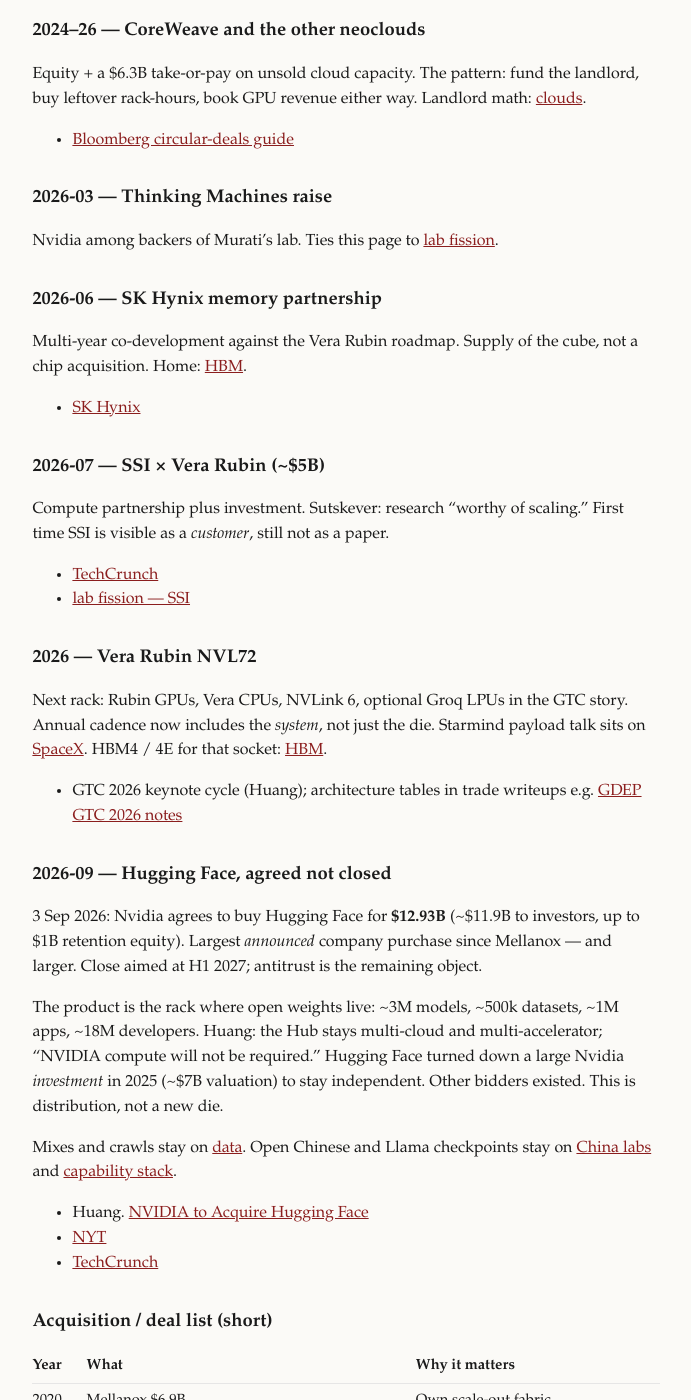
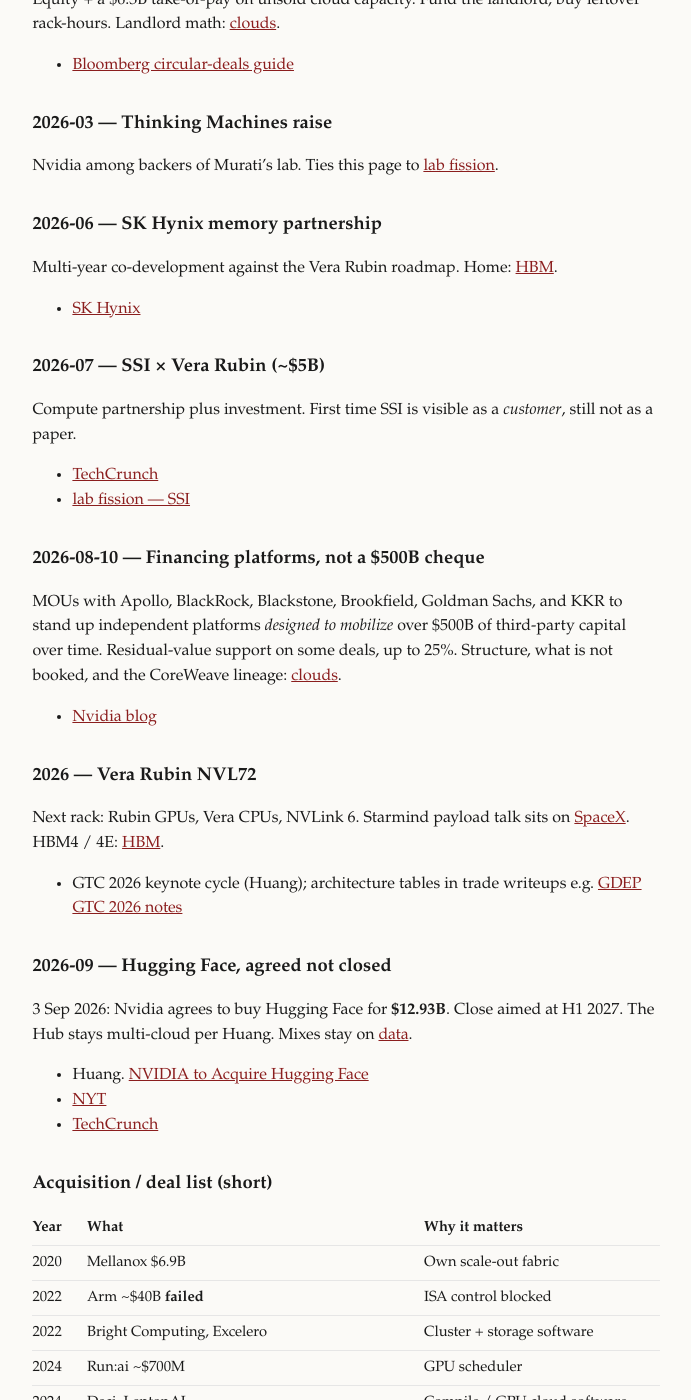
Before and after one commit to vandontduong/chronicle, a Jekyll site: the page built from timelines/nvidia.md, in a window 1280 px wide and 1400 px high, scrolled down 3737 px. Shown: the whole window, without its empty margins (294-985 px from the left). Built offline with Jekyll 4.4.1, drawn with Linux system fonts in a browser that asks for light colours; some of the changed text lies outside the part shown.

Commit message:
Point Nvidia at clouds for Aug 2026 manager platforms

```diff
--- a/timelines/nvidia.md
+++ b/timelines/nvidia.md
@@ -8,7 +8,7 @@ permalink: /timelines/nvidia/
 
 <p class="meta">The substrate under every other timeline — chips, interconnect, then checks into the labs.</p>
 
-This is not a GPU catalog. Beats are the things that changed *how* models get trained or served — plus the deals that lock that substrate to specific labs. Who prints the die: [TSMC]({{ '/timelines/tsmc/' | relative_url }}). Who prints the memory cube: [HBM]({{ '/timelines/hbm/' | relative_url }}). Capability per flop: [efficiency]({{ '/timelines/efficiency/' | relative_url }}).
+This is not a GPU catalog. Beats are the things that changed *how* models get trained or served — plus the deals that lock that substrate to specific labs. Who prints the die: [TSMC]({{ '/timelines/tsmc/' | relative_url }}). Who prints the memory cube: [HBM]({{ '/timelines/hbm/' | relative_url }}). Capability per flop: [efficiency]({{ '/timelines/efficiency/' | relative_url }}). Who lent against the chip, including the 2026 manager platforms: [clouds]({{ '/timelines/clouds/' | relative_url }}).
 
 ## 1993 / 1999 — A graphics company, then a GPU
 
@@ -49,7 +49,7 @@ Mixed-precision matrix units on V100. Training throughput jumps without a new al
 
 ## 2020-04 — Mellanox closes ($6.9B)
 
-Announced 2019. InfiniBand + SmartNICs. Scale-*out* becomes an Nvidia product, not a partner SKU. The later “Nvidia is a networking company” line starts here.
+Announced 2019. InfiniBand + SmartNICs. Scale-*out* becomes an Nvidia product, not a partner SKU.
 
 - [NVIDIA completes Mellanox](https://nvidianews.nvidia.com/news/nvidia-completes-acquisition-of-mellanox-creating-major-force-driving-next-gen-data-centers)
 
@@ -68,7 +68,7 @@ $40B+ bid for Arm. Killed by US/UK/EU antitrust (2022). The road not taken: own
 
 ## 2022 — Hopper / H100 + Transformer Engine
 
-FP8 paths aimed at transformers. The chip the GPT-4 / Claude / Gemini wave rented. Transformer Engine is the software that makes FP8 a default, not a research flag. Memory on the package is SK Hynix HBM3 — [HBM]({{ '/timelines/hbm/' | relative_url }}).
+FP8 paths aimed at transformers. The chip the GPT-4 / Claude / Gemini wave rented. Transformer Engine is the software that makes FP8 a default. Memory on the package is SK Hynix HBM3 — [HBM]({{ '/timelines/hbm/' | relative_url }}).
 
 - [Transformer Engine](https://github.com/NVIDIA/TransformerEngine)
 - [Hopper architecture in-depth](https://developer.nvidia.com/blog/nvidia-hopper-architecture-in-depth/)
@@ -81,7 +81,7 @@ Dao et al. make attention IO-aware on *this* hardware. Belongs on [efficiency]({
 
 ## 2023 — Grace, then GH200
 
-An Nvidia Arm CPU, NVLink-C2C to a Hopper GPU, coherent memory. The CPU is no longer only Intel or AMD next to the accelerator. Later GB200 pairs Grace with Blackwell the same way.
+An Nvidia Arm CPU, NVLink-C2C to a Hopper GPU, coherent memory. Later GB200 pairs Grace with Blackwell the same way.
 
 - [Grace CPU](https://www.nvidia.com/en-us/data-center/grace-cpu/)
 
@@ -93,26 +93,26 @@ GPU orchestration on Kubernetes. After this, Nvidia sells the scheduler that sit
 
 ## 2024–25 — Blackwell, then NVL72
 
-B200 / GB200. 72 GPUs as one NVLink domain. The scale-*up* story (inside the rack) becomes as important as scale-out. CoWoS packaging, not litho, is often the scarce step — [TSMC]({{ '/timelines/tsmc/' | relative_url }}). HBM3E quals for those boards: [HBM]({{ '/timelines/hbm/' | relative_url }}).
+B200 / GB200. 72 GPUs as one NVLink domain. CoWoS packaging, not litho, is often the scarce step — [TSMC]({{ '/timelines/tsmc/' | relative_url }}). HBM3E quals: [HBM]({{ '/timelines/hbm/' | relative_url }}).
 
 - [GB200 NVL72](https://www.nvidia.com/en-us/data-center/gb200-nvl72/)
 - GTC sessions on NVL72 inference (e.g. [S72503](https://www.nvidia.com/en-us/on-demand/session/gtc25-s72503/))
 
 ## 2025 — Groq: license + hire, not a clean buy
 
-Inference LPU tech and talent (Jonathan Ross). Structured to dodge a full acquisition review. Later racks list Groq LPUs next to Vera Rubin.
+Inference LPU tech and talent (Jonathan Ross). Structured to dodge a full acquisition review.
 
 - Coverage of the license/hire structure: [TechArena](https://techarena.ai/content/from-ai-land-grab-to-full-stack-targeting-the-orchestration-layer)
 
 ## 2025-01 — Cosmos as a world-model SKU
 
-Physical-AI foundation models, open weights, sold next to the robot stack. The paper and the simulator claim live on [world models]({{ '/timelines/world-models/' | relative_url }}). The beat here is: Nvidia now ships *weights*, not only silicon.
+Physical-AI foundation models, open weights, sold next to the robot stack. The paper lives on [world models]({{ '/timelines/world-models/' | relative_url }}). The beat here is: Nvidia now ships *weights*, not only silicon.
 
 - NVIDIA Cosmos. [arXiv:2501.03575](https://arxiv.org/abs/2501.03575)
 
 ## 2025-09 / 2026-02 — OpenAI: LOI then a smaller cheque
 
-Letter of intent: up to $100B and 10 GW of Nvidia systems. What closed: about **$30B** equity into OpenAI’s 2026 round, not the full $100B. Circular-financing debate starts here: invest in the lab that buys the chips.
+Letter of intent: up to $100B and 10 GW of Nvidia systems. What closed: about **$30B** equity into OpenAI’s 2026 round, not the full $100B.
 
 - [Fortune on the $100B headline](https://fortune.com/2025/09/28/nvidia-openai-circular-financing-ai-bubble/)
 - [Reuters cluster of infra deals](https://www.reuters.com/business/autos-transportation/companies-pouring-billions-advance-ai-infrastructure-2026-07-22/)
@@ -125,7 +125,7 @@ Nvidia up to $10B, Microsoft $5B; Anthropic pledges large Azure / Grace-Blackwel
 
 ## 2024–26 — CoreWeave and the other neoclouds
 
-Equity + a $6.3B take-or-pay on unsold cloud capacity. The pattern: fund the landlord, buy leftover rack-hours, book GPU revenue either way. Landlord math: [clouds]({{ '/timelines/clouds/' | relative_url }}).
+Equity + a $6.3B take-or-pay on unsold cloud capacity. Fund the landlord, buy leftover rack-hours. Landlord math: [clouds]({{ '/timelines/clouds/' | relative_url }}).
 
 - [Bloomberg circular-deals guide](https://www.bloomberg.com/graphics/2026-ai-circular-deals/)
 
@@ -135,30 +135,32 @@ Nvidia among backers of Murati’s lab. Ties this page to [lab fission]({{ '/tim
 
 ## 2026-06 — SK Hynix memory partnership
 
-Multi-year co-development against the Vera Rubin roadmap. Supply of the cube, not a chip acquisition. Home: [HBM]({{ '/timelines/hbm/' | relative_url }}).
+Multi-year co-development against the Vera Rubin roadmap. Home: [HBM]({{ '/timelines/hbm/' | relative_url }}).
 
 - [SK Hynix](https://news.skhynix.com/en/multi-year-tech-partnership-with-nvidia/)
 
 ## 2026-07 — SSI × Vera Rubin (~$5B)
 
-Compute partnership plus investment. Sutskever: research “worthy of scaling.” First time SSI is visible as a *customer*, still not as a paper.
+Compute partnership plus investment. First time SSI is visible as a *customer*, still not as a paper.
 
 - [TechCrunch](https://techcrunch.com/2026/07/27/ilya-sutskevers-safe-superintelligence-partners-with-nvidia-to-scale-its-ai-research/)
 - [lab fission — SSI]({{ '/timelines/lab-fission/' | relative_url }})
 
+## 2026-08-10 — Financing platforms, not a $500B cheque
+
+MOUs with Apollo, BlackRock, Blackstone, Brookfield, Goldman Sachs, and KKR to stand up independent platforms *designed to mobilize* over $500B of third-party capital over time. Residual-value support on some deals, up to 25%. Structure, what is not booked, and the CoreWeave lineage: [clouds]({{ '/timelines/clouds/' | relative_url }}).
+
+- [Nvidia blog](https://blogs.nvidia.com/blog/nvidia-ai-factory-compute/)
+
 ## 2026 — Vera Rubin NVL72
 
-Next rack: Rubin GPUs, Vera CPUs, NVLink 6, optional Groq LPUs in the GTC story. Annual cadence now includes the *system*, not just the die. Starmind payload talk sits on [SpaceX]({{ '/timelines/spacex/' | relative_url }}). HBM4 / 4E for that socket: [HBM]({{ '/timelines/hbm/' | relative_url }}).
+Next rack: Rubin GPUs, Vera CPUs, NVLink 6. Starmind payload talk sits on [SpaceX]({{ '/timelines/spacex/' | relative_url }}). HBM4 / 4E: [HBM]({{ '/timelines/hbm/' | relative_url }}).
 
 - GTC 2026 keynote cycle (Huang); architecture tables in trade writeups e.g. [GDEP GTC 2026 notes](https://www.gdep.co.jp/tech_report/gtc2026_tecnical_20260326/)
 
 ## 2026-09 — Hugging Face, agreed not closed
 
-3 Sep 2026: Nvidia agrees to buy Hugging Face for **$12.93B** (~$11.9B to investors, up to $1B retention equity). Largest *announced* company purchase since Mellanox — and larger. Close aimed at H1 2027; antitrust is the remaining object.
-
-The product is the rack where open weights live: ~3M models, ~500k datasets, ~1M apps, ~18M developers. Huang: the Hub stays multi-cloud and multi-accelerator; “NVIDIA compute will not be required.” Hugging Face turned down a large Nvidia *investment* in 2025 (~$7B valuation) to stay independent. Other bidders existed. This is distribution, not a new die.
-
-Mixes and crawls stay on [data]({{ '/timelines/data/' | relative_url }}). Open Chinese and Llama checkpoints stay on [China labs]({{ '/timelines/china-labs/' | relative_url }}) and [capability stack]({{ '/timelines/capability-stack/' | relative_url }}).
+3 Sep 2026: Nvidia agrees to buy Hugging Face for **$12.93B**. Close aimed at H1 2027. The Hub stays multi-cloud per Huang. Mixes stay on [data]({{ '/timelines/data/' | relative_url }}).
 
 - Huang. [NVIDIA to Acquire Hugging Face](https://blogs.nvidia.com/blog/nvidia-to-acquire-hugging-face/)
 - [NYT](https://www.nytimes.com/2026/09/03/technology/nvidia-hugging-face.html)
@@ -172,12 +174,13 @@ Mixes and crawls stay on [data]({{ '/timelines/data/' | relative_url }}). Open C
 | 2022 | Arm ~$40B **failed** | ISA control blocked |
 | 2022 | Bright Computing, Excelero | Cluster + storage software |
 | 2024 | Run:ai ~$700M | GPU scheduler |
-| 2024–25 | Deci, LeptonAI | Compile / GPU cloud software; Lepton later messy |
+| 2024–25 | Deci, LeptonAI | Compile / GPU cloud software |
 | 2025 | Groq license + talent | Inference path without a full buy |
 | 2026-06 | SK Hynix multi-year memory | Cube supply for Rubin-class parts |
 | 2025–26 | OpenAI, Anthropic, CoreWeave, xAI/SpaceX, SSI, Thinking Machines | Demand locked with equity |
+| 2026-08 | Apollo / BlackRock / Blackstone / Brookfield / GS / KKR MOUs | Compute financing platforms; dollars on [clouds]({{ '/timelines/clouds/' | relative_url }}) |
 | 2026-09 | Hugging Face **$12.93B agreed** | Own the open-weight Hub; close 2027 |
 
 ## What this page is not
 
-A list of GeForce or data-center SKUs. Ada, RTX, and gaming attach only if they change the training stack. Cosmos the *simulator paper* lives on [world models]({{ '/timelines/world-models/' | relative_url }}). HBM vendor quals live on [HBM]({{ '/timelines/hbm/' | relative_url }}).
+A list of GeForce or data-center SKUs. Ada, RTX, and gaming attach only if they change the training stack. Cosmos the *simulator paper* lives on [world models]({{ '/timelines/world-models/' | relative_url }}). HBM vendor quals live on [HBM]({{ '/timelines/hbm/' | relative_url }}). GPU-backed debt and the $500B *platform* live on [clouds]({{ '/timelines/clouds/' | relative_url }}).
```
